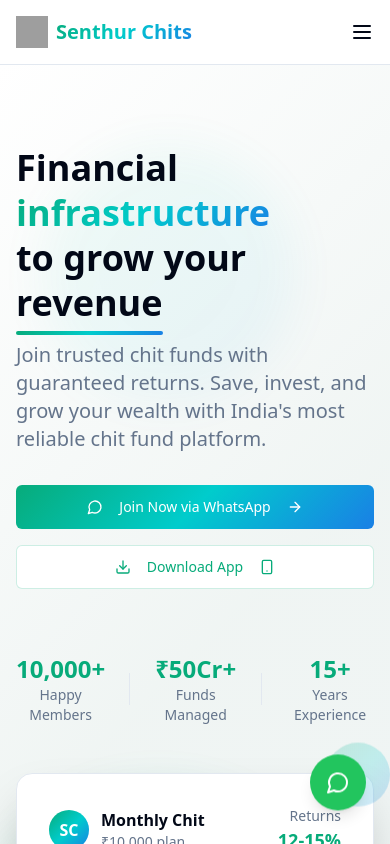
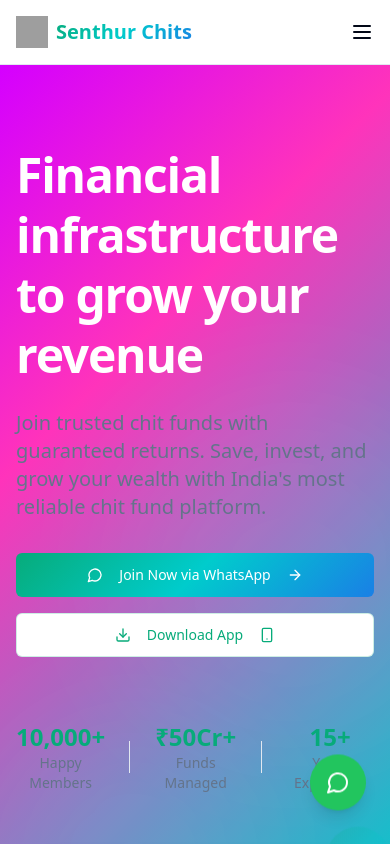
Before and after one commit to sanjithwoxsen/chit-feather-growth, a React (Vite) app: page / in a window 390 px wide. Shown: the top 844 px of the page. Built offline with nearby package versions, Linux system fonts and the light colour scheme; grey boxes are pictures that could not be loaded.

Commit message:
Refactor: Update homepage design
Update the homepage to match the provided design, incorporating gradient effects, mobile-first principles, and financial service elements. The entry page's top section has been enhanced for a better visual presentation.

```diff
--- a/src/components/HeroSection.tsx
+++ b/src/components/HeroSection.tsx
@@ -4,28 +4,24 @@ import { ArrowRight, MessageCircle, Smartphone, Download } from "lucide-react";
 const HeroSection = () => {
   return (
     <section className="relative min-h-screen bg-gradient-hero flex items-center overflow-hidden">
-      {/* Background Animation */}
-      <div className="absolute inset-0 opacity-10">
-        <div className="absolute top-20 left-10 w-64 h-64 bg-gradient-peacock rounded-full filter blur-xl animate-pulse"></div>
-        <div className="absolute bottom-20 right-10 w-96 h-96 bg-gradient-peacock-subtle rounded-full filter blur-xl animate-pulse" style={{ animationDelay: '1s' }}></div>
+      {/* Background Animation Elements */}
+      <div className="absolute inset-0">
+        <div className="absolute top-1/4 left-1/4 w-96 h-96 bg-white/10 rounded-full filter blur-3xl animate-pulse"></div>
+        <div className="absolute bottom-1/4 right-1/4 w-80 h-80 bg-white/10 rounded-full filter blur-3xl animate-pulse" style={{ animationDelay: '2s' }}></div>
       </div>
 
       <div className="container mx-auto px-4 py-20 relative z-10">
-        <div className="grid lg:grid-cols-2 gap-12 items-center">
+        <div className="grid lg:grid-cols-2 gap-16 items-center">
           {/* Content */}
-          <div className="space-y-8">
-            <div className="space-y-4">
-              <h1 className="text-4xl md:text-6xl font-bold leading-tight">
+          <div className="space-y-8 text-white">
+            <div className="space-y-6">
+              <h1 className="text-5xl md:text-7xl font-bold leading-tight tracking-tight">
                 Financial{" "}
-                <span className="bg-gradient-peacock bg-clip-text text-transparent animate-fade-in">
-                  infrastructure
-                </span>
+                <br />
+                infrastructure{" "}
                 <br />
                 to grow your{" "}
-                <span className="relative">
-                  revenue
-                  <div className="absolute -bottom-2 left-0 w-full h-1 bg-gradient-peacock rounded-full animate-scale-in"></div>
-                </span>
+                <span className="text-white">revenue</span>
               </h1>
               <p className="text-xl text-muted-foreground max-w-lg">
                 Join trusted chit funds with guaranteed returns. Save, invest, and grow your wealth with India's most reliable chit fund platform.
--- a/src/index.css
+++ b/src/index.css
@@ -41,7 +41,11 @@ All colors MUST be HSL.
     /* Peacock brand gradients */
     --gradient-peacock: linear-gradient(135deg, hsl(162 92% 35%), hsl(180 100% 40%), hsl(210 80% 50%));
     --gradient-peacock-subtle: linear-gradient(135deg, hsl(162 85% 45%), hsl(180 85% 45%));
-    --gradient-hero: linear-gradient(135deg, hsl(0 0% 100%) 0%, hsl(162 20% 95%) 50%, hsl(180 20% 95%) 100%);
+    --gradient-hero: linear-gradient(135deg, hsl(290 100% 50%) 0%, hsl(320 100% 60%) 25%, hsl(180 100% 40%) 75%, hsl(162 92% 35%) 100%);
+
+    /* Shadows with peacock glow */
+    --shadow-peacock: 0 10px 30px -10px hsl(162 92% 35% / 0.3);
+    --shadow-glow: 0 0 40px hsl(162 85% 45% / 0.4);
 
     /* Shadows with peacock glow */
     --shadow-peacock: 0 10px 30px -10px hsl(162 92% 35% / 0.3);
```
